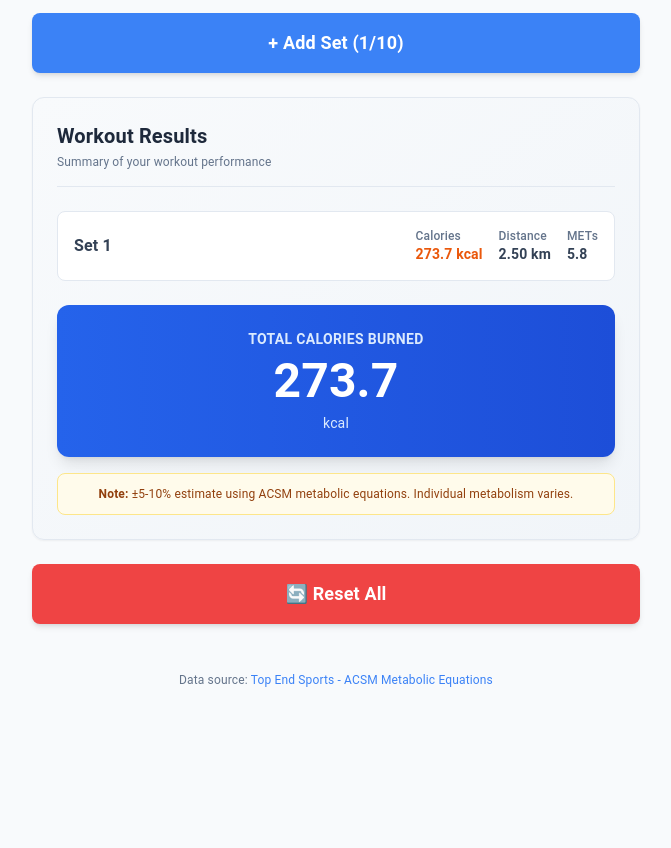
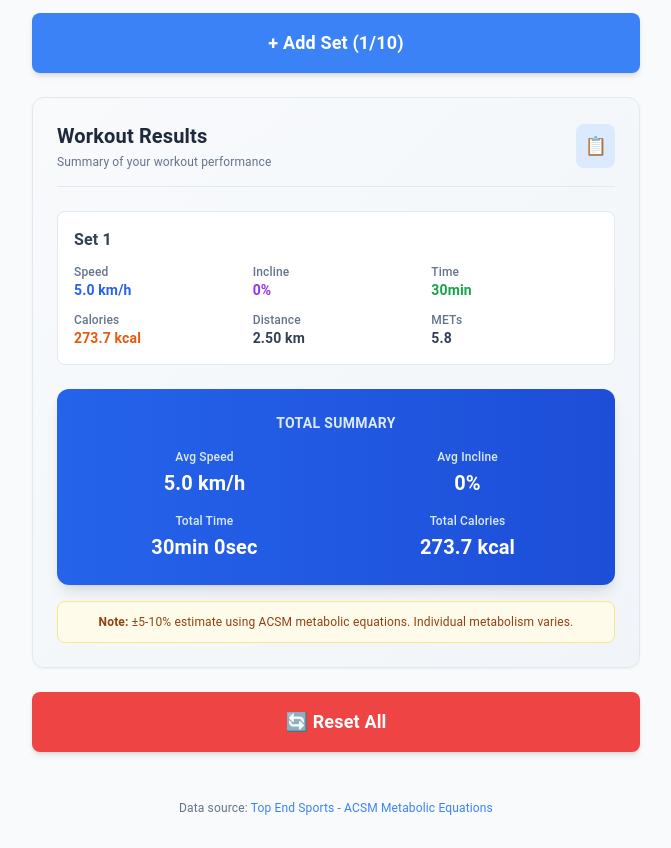
Before and after one commit to tanmaykr18/calorie-calculator, a React (Vite) app: page / in a window 1280 px wide. Shown: the part 920-1768 px from the top of the page, without its empty margins (304-975 px from the left). Before the commit the page ends 1640 px from the top, so only its background shows below. Built offline with nearby package versions, Linux system fonts and the light colour scheme.

Commit message:
Add speed/incline/time to results display and clipboard copy feature

```diff
--- a/src/App.jsx
+++ b/src/App.jsx
@@ -80,7 +80,7 @@ function App() {
         </div>
 
         {/* Results */}
-        <ResultsList results={results} totalCalories={totalCalories} />
+        <ResultsList results={results} totalCalories={totalCalories} sets={sets} />
 
         {/* Reset Button - Updated styling */}
         <button
--- a/src/components/ResultsList.jsx
+++ b/src/components/ResultsList.jsx
@@ -1,16 +1,98 @@
-import React from 'react';
+import React, { useState } from 'react';
 
-export default function ResultsList({ results, totalCalories }) {
+export default function ResultsList({ results, totalCalories, sets }) {
+  const [copied, setCopied] = useState(false);
+
   if (results.length === 0) {
     return null
   }
+
+  // Format time from minutes and seconds
+  const formatTime = (set) => {
+    const minutes = set.timeMinutes !== undefined ? set.timeMinutes : (set.time ? Math.floor(set.time) : 0);
+    const seconds = set.timeSeconds !== undefined ? set.timeSeconds : (set.time ? Math.round((set.time % 1) * 60) : 0);
+    if (seconds > 0) {
+      return `${minutes}min ${seconds}sec`;
+    }
+    return `${minutes}min`;
+  };
+
+  // Calculate averages and totals
+  const avgSpeed = sets.reduce((sum, set) => sum + set.speed, 0) / sets.length;
+  const avgIncline = sets.reduce((sum, set) => sum + Math.round(set.incline), 0) / sets.length;
+  const totalTimeMinutes = sets.reduce((sum, set) => {
+    const minutes = set.timeMinutes !== undefined ? set.timeMinutes : (set.time ? Math.floor(set.time) : 0);
+    const seconds = set.timeSeconds !== undefined ? set.timeSeconds : (set.time ? Math.round((set.time % 1) * 60) : 0);
+    return sum + minutes + (seconds / 60);
+  }, 0);
+
+  // Copy to clipboard function
+  const copyToClipboard = async () => {
+    let text = '';
+
+    // Format each set
+    sets.forEach((set, index) => {
+      const minutes = set.timeMinutes !== undefined ? set.timeMinutes : (set.time ? Math.floor(set.time) : 0);
+      const seconds = set.timeSeconds !== undefined ? set.timeSeconds : (set.time ? Math.round((set.time % 1) * 60) : 0);
+      const totalMinutes = minutes + (seconds / 60);
+      const incline = Math.round(set.incline);
+      const speed = set.speed.toFixed(1);
+      const calories = results[index]?.calories.toFixed(1) || '0.0';
+
+      // Format time: show as whole minutes if no seconds, otherwise show decimal
+      const timeStr = seconds === 0 ? `${minutes}mins` : `${totalMinutes.toFixed(1)}min`;
+
+      text += `set${index + 1}:- speed ${speed}km/hr | ${incline}incline | ${timeStr} | ${calories} calories\n`;
+    });
+
+    // Add totals with calculations shown
+    const totalMins = Math.floor(totalTimeMinutes);
+    const totalSecs = Math.round((totalTimeMinutes % 1) * 60);
+    const timeStr = totalSecs > 0 ? `${totalMins}min ${totalSecs}sec` : `${totalMins}mins`;
+
+    // Calculate formulas for averages
+    const speedValues = sets.map(s => s.speed.toFixed(1)).join('+');
+    const inclineValues = sets.map(s => Math.round(s.incline)).join('+');
+    const caloriesValues = results.map(r => r.calories.toFixed(1)).join('+');
+    const timeValues = sets.map((set) => {
+      const minutes = set.timeMinutes !== undefined ? set.timeMinutes : (set.time ? Math.floor(set.time) : 0);
+      const seconds = set.timeSeconds !== undefined ? set.timeSeconds : (set.time ? Math.round((set.time % 1) * 60) : 0);
+      return seconds === 0 ? `${minutes}` : `${(minutes + seconds / 60).toFixed(1)}`;
+    }).join('+');
+
+    text += `total:- avg speed ${speedValues}/${sets.length} | avg incline (${inclineValues})/${sets.length} | total time (${timeValues} mins) | total calories (${caloriesValues})calories`;
+
+    try {
+      await navigator.clipboard.writeText(text);
+      setCopied(true);
+      setTimeout(() => setCopied(false), 2000);
+    } catch (err) {
+      console.error('Failed to copy:', err);
+    }
+  };
 
   return (
     <div className="bg-gradient-to-br from-slate-50 to-slate-100 dark:from-slate-900 dark:to-slate-800 rounded-xl shadow-sm border border-slate-200 dark:border-slate-700 p-4 sm:p-6 mb-4 sm:mb-6">
       {/* Header */}
       <div className="mb-4 sm:mb-6 pb-3 sm:pb-4 border-b border-slate-200 dark:border-slate-700">
-        <h2 className="text-lg sm:text-xl font-bold text-slate-800 dark:text-white">Workout Results</h2>
-        <p className="text-xs text-slate-500 dark:text-slate-400 mt-1">Summary of your workout performance</p>
+        <div className="flex items-center justify-between">
+          <div>
+            <h2 className="text-lg sm:text-xl font-bold text-slate-800 dark:text-white">Workout Results</h2>
+            <p className="text-xs text-slate-500 dark:text-slate-400 mt-1">Summary of your workout performance</p>
+          </div>
+          <button
+            onClick={copyToClipboard}
+            className="p-2 rounded-lg bg-blue-100 dark:bg-blue-900/40 text-blue-600 dark:text-blue-400 hover:bg-blue-200 dark:hover:bg-blue-800/60 transition-colors duration-200"
+            aria-label="Copy results to clipboard"
+            title="Copy workout details"
+          >
+            {copied ? (
+              <span className="text-lg">✓</span>
+            ) : (
+              <span className="text-lg">📋</span>
+            )}
+          </button>
+        </div>
       </div>
 
       {/* Per-set results */}
@@ -20,9 +102,29 @@ export default function ResultsList({ results, totalCalories }) {
             key={index}
             className="bg-white dark:bg-slate-800/50 rounded-lg p-3 sm:p-4 border border-slate-200 dark:border-slate-700 hover:shadow-md transition-shadow duration-200"
           >
-            <div className="flex flex-col sm:flex-row sm:items-center sm:justify-between gap-2 sm:gap-3">
-              <span className="font-semibold text-sm sm:text-base text-slate-700 dark:text-slate-200">Set {index + 1}</span>
-              <div className="flex flex-wrap gap-3 sm:gap-4 text-xs sm:text-sm">
+            <div className="flex flex-col gap-3">
+              <div className="flex items-center justify-between">
+                <span className="font-semibold text-sm sm:text-base text-slate-700 dark:text-slate-200">Set {index + 1}</span>
+              </div>
+              <div className="grid grid-cols-2 sm:grid-cols-3 gap-3 text-xs sm:text-sm">
+                <div className="flex flex-col">
+                  <span className="text-slate-500 dark:text-slate-400 text-xs font-medium">Speed</span>
+                  <span className="font-bold text-blue-600 dark:text-blue-400">
+                    {sets[index]?.speed.toFixed(1)} km/h
+                  </span>
+                </div>
+                <div className="flex flex-col">
+                  <span className="text-slate-500 dark:text-slate-400 text-xs font-medium">Incline</span>
+                  <span className="font-bold text-purple-600 dark:text-purple-400">
+                    {Math.round(sets[index]?.incline || 0)}%
+                  </span>
+                </div>
+                <div className="flex flex-col">
+                  <span className="text-slate-500 dark:text-slate-400 text-xs font-medium">Time</span>
+                  <span className="font-bold text-green-600 dark:text-green-400">
+                    {formatTime(sets[index])}
+                  </span>
+                </div>
                 <div className="flex flex-col">
                   <span className="text-slate-500 dark:text-slate-400 text-xs font-medium">Calories</span>
                   <span className="font-bold text-orange-600 dark:text-orange-400">
@@ -43,11 +145,29 @@ export default function ResultsList({ results, totalCalories }) {
         ))}
       </div>
 
-      {/* Total calories - Featured */}
+      {/* Total Summary - Featured */}
       <div className="bg-gradient-to-r from-blue-600 to-blue-700 dark:from-blue-700 dark:to-blue-800 rounded-xl p-4 sm:p-6 text-center shadow-lg mb-4">
-        <p className="text-blue-100 text-xs sm:text-sm font-semibold mb-1 sm:mb-2 uppercase tracking-wide">Total Calories Burned</p>
-        <p className="text-white text-3xl sm:text-4xl md:text-5xl font-bold">{totalCalories.toFixed(1)}</p>
-        <p className="text-blue-100 text-xs sm:text-sm mt-1 sm:mt-2">kcal</p>
+        <p className="text-blue-100 text-xs sm:text-sm font-semibold mb-3 sm:mb-4 uppercase tracking-wide">Total Summary</p>
+        <div className="grid grid-cols-2 gap-3 sm:gap-4 text-sm sm:text-base">
+          <div>
+            <p className="text-blue-100 text-xs font-medium mb-1">Avg Speed</p>
+            <p className="text-white text-lg sm:text-xl font-bold">{avgSpeed.toFixed(1)} km/h</p>
+          </div>
+          <div>
+            <p className="text-blue-100 text-xs font-medium mb-1">Avg Incline</p>
+            <p className="text-white text-lg sm:text-xl font-bold">{avgIncline.toFixed(0)}%</p>
+          </div>
+          <div>
+            <p className="text-blue-100 text-xs font-medium mb-1">Total Time</p>
+            <p className="text-white text-lg sm:text-xl font-bold">
+              {Math.floor(totalTimeMinutes)}min {Math.round((totalTimeMinutes % 1) * 60)}sec
+            </p>
+          </div>
+          <div>
+            <p className="text-blue-100 text-xs font-medium mb-1">Total Calories</p>
+            <p className="text-white text-lg sm:text-xl font-bold">{totalCalories.toFixed(1)} kcal</p>
+          </div>
+        </div>
       </div>
 
       {/* Accuracy disclaimer */}
```
